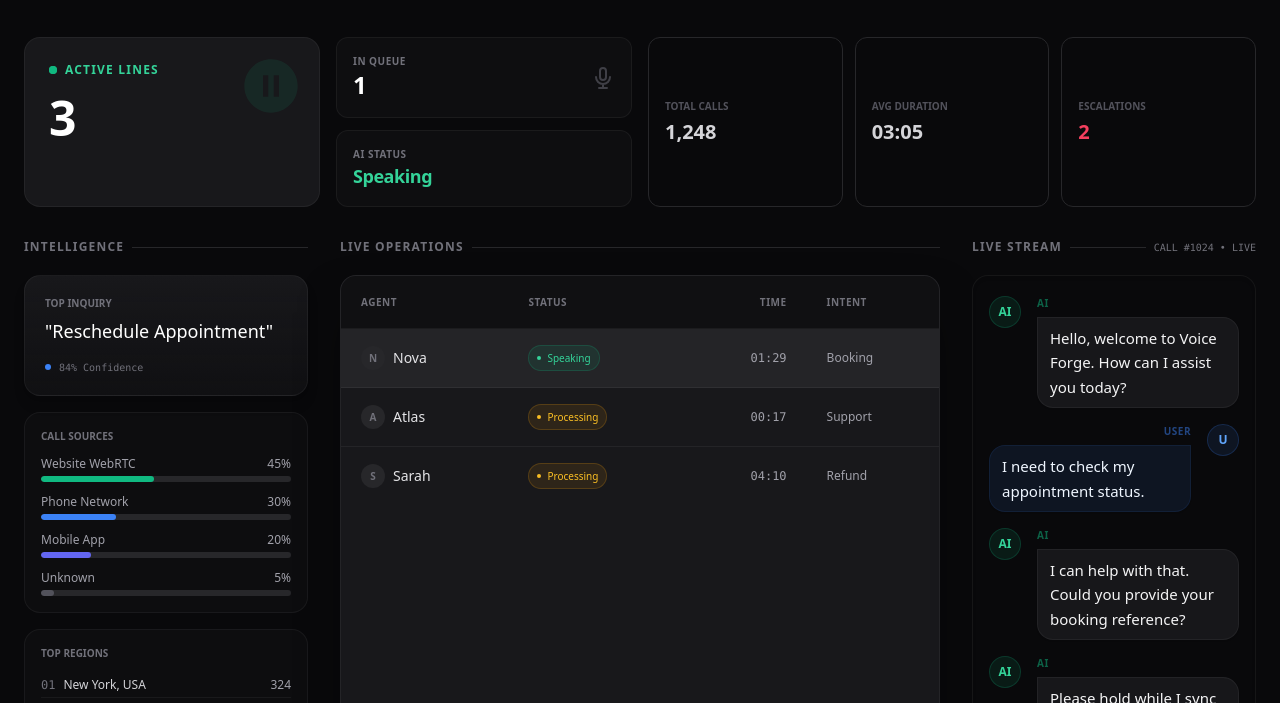
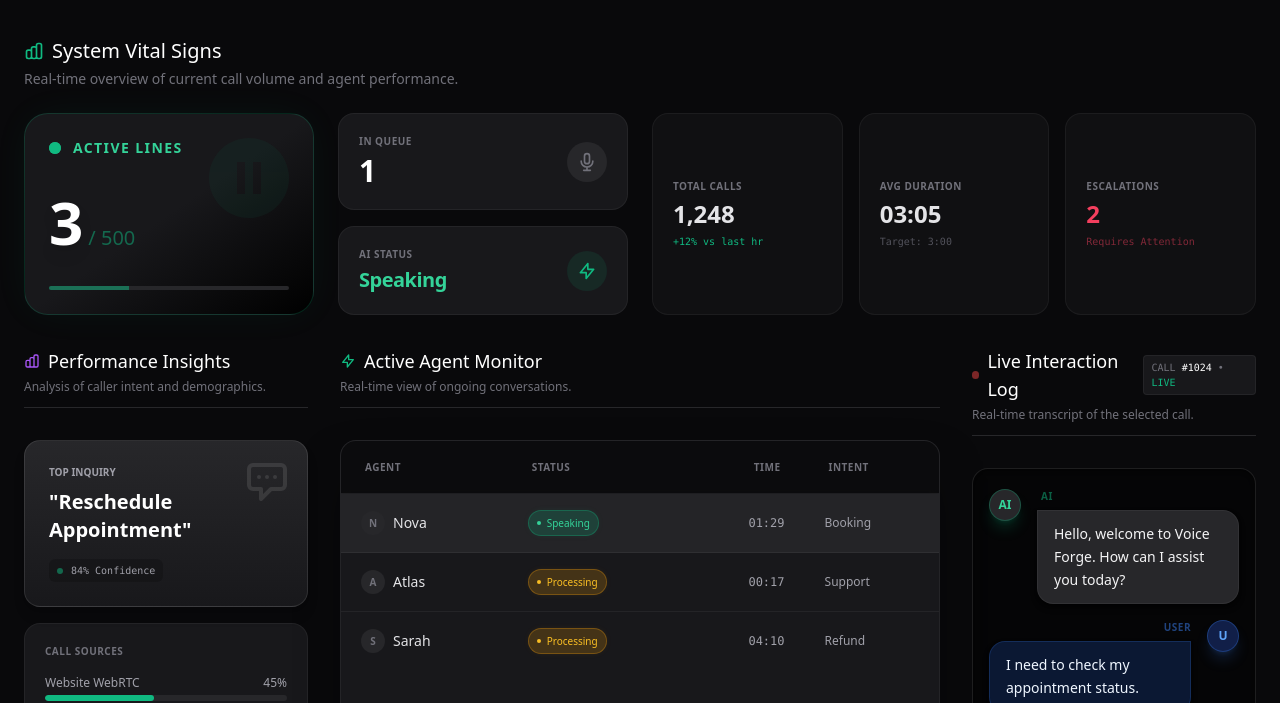
Before and after one commit to prashikubale/Voice-forged, a website built with Vite: page dashboard.html in a window 1280 px wide. Shown: the part 83-786 px from the top of the page. Built offline with nearby package versions, Linux system fonts and the light colour scheme.

Commit message:
Update codebase

```diff
--- a/dashboard.html
+++ b/dashboard.html
@@ -28,71 +28,113 @@
     </header>
 
     <!-- Top KPI Grid -->
-    <section class="grid grid-cols-1 md:grid-cols-12 gap-4 px-4 lg:px-6 mb-8">
+    <section class="grid grid-cols-1 gap-6 px-4 lg:px-6 mb-8">
+      <div class="flex flex-col gap-1">
+        <h2 class="text-xl font-medium text-white flex items-center gap-2">
+          <svg class="w-5 h-5 text-emerald-500" fill="none" stroke="currentColor" viewBox="0 0 24 24">
+            <path stroke-linecap="round" stroke-linejoin="round" stroke-width="2"
+              d="M9 19v-6a2 2 0 00-2-2H5a2 2 0 00-2 2v6a2 2 0 002 2h2a2 2 0 002-2zm0 0V9a2 2 0 012-2h2a2 2 0 012 2v10m-6 0a2 2 0 002 2h2a2 2 0 002-2m0 0V5a2 2 0 012-2h2a2 2 0 012 2v14a2 2 0 01-2 2h-2a2 2 0 01-2-2z">
+            </path>
+          </svg>
+          System Vital Signs
+        </h2>
+        <p class="text-sm text-zinc-500">Real-time overview of current call volume and agent performance.</p>
+      </div>
+
+      <div class="grid grid-cols-1 md:grid-cols-12 gap-6">
 
         <!-- Primary Live Ops (Prominent) -->
         <div
-        class="md:col-span-4 lg:col-span-3 bg-zinc-900 border border-white/5 p-6 rounded-2xl relative overflow-hidden group hover:border-white/10 transition-colors">
-        <div class="absolute top-0 right-0 p-4 opacity-10 group-hover:opacity-20 transition-opacity">
-          <svg class="w-16 h-16 text-emerald-500" fill="currentColor" viewBox="0 0 24 24">
-            <path d="M12 2C6.48 2 2 6.48 2 12s4.48 10 10 10 10-4.48 10-10S17.52 2 12 2zm-1 14H9V8h2v8zm4 0h-2V8h2v8z" />
+          class="md:col-span-12 lg:col-span-3 bg-gradient-to-br from-zinc-900 via-zinc-900 to-black border border-emerald-500/20 p-6 rounded-3xl relative overflow-hidden group hover:border-emerald-500/40 transition-all shadow-[0_0_40px_-10px_rgba(16,185,129,0.1)]">
+          <div
+            class="absolute top-0 right-0 p-4 opacity-5 group-hover:opacity-10 transition-opacity transform group-hover:scale-110 duration-700">
+            <svg class="w-24 h-24 text-emerald-500" fill="currentColor" viewBox="0 0 24 24">
+              <path
+                d="M12 2C6.48 2 2 6.48 2 12s4.48 10 10 10 10-4.48 10-10S17.52 2 12 2zm-1 14H9V8h2v8zm4 0h-2V8h2v8z" />
             </svg>
           </div>
-        <div class="flex flex-col gap-1 relative z-10">
-          <div class="flex items-center gap-2 mb-3">
-            <span class="relative flex h-2 w-2">
+          <div class="flex flex-col h-full justify-between relative z-10">
+            <div class="flex items-center gap-3 mb-4">
+              <span class="relative flex h-3 w-3">
                 <span
                   class="animate-ping absolute inline-flex h-full w-full rounded-full bg-emerald-400 opacity-75"></span>
-              <span class="relative inline-flex rounded-full h-2 w-2 bg-emerald-500"></span>
+                <span class="relative inline-flex rounded-full h-3 w-3 bg-emerald-500 box-shadow-glow"></span>
               </span>
-            <span class="text-xs font-bold text-emerald-400 uppercase tracking-widest">Active Lines</span>
+              <span class="text-sm font-bold text-emerald-400 uppercase tracking-widest text-shadow-sm">Active
+                Lines</span>
             </div>
             <div class="flex items-baseline gap-2">
-            <span class="text-5xl font-bold text-white tracking-tighter" id="stat-active-calls">--</span>
+              <span class="text-6xl font-black text-white tracking-tighter drop-shadow-lg"
+                id="stat-active-calls">--</span>
+              <span class="text-emerald-500/50 text-xl font-medium">/ 500</span>
+            </div>
+            <div class="mt-4 h-1 w-full bg-zinc-800 rounded-full overflow-hidden">
+              <div class="h-full bg-emerald-500 w-1/3 animate-pulse"></div>
             </div>
           </div>
         </div>
 
         <!-- Secondary Live Stats -->
-      <div class="md:col-span-4 lg:col-span-3 flex flex-col gap-3">
+        <div class="md:col-span-6 lg:col-span-3 flex flex-col gap-4">
           <!-- Queue -->
-        <div class="flex-1 bg-zinc-900/40 border border-white/5 p-4 rounded-xl flex items-center justify-between">
-          <div class="flex flex-col">
-            <span class="text-zinc-500 text-[10px] uppercase font-bold tracking-wider">In Queue</span>
-            <span class="text-2xl font-bold text-white tracking-tight" id="stat-queue">--</span>
+          <div
+            class="flex-1 bg-zinc-900 border border-white/5 p-5 rounded-2xl flex items-center justify-between hover:border-white/10 transition-colors group">
+            <div class="flex flex-col gap-1">
+              <span
+                class="text-zinc-500 text-[10px] uppercase font-bold tracking-wider group-hover:text-zinc-400 transition-colors">In
+                Queue</span>
+              <span class="text-3xl font-bold text-white tracking-tight" id="stat-queue">--</span>
             </div>
-          <!-- Simple Icon -->
-          <div class="text-zinc-700"><svg class="w-6 h-6" fill="none" stroke="currentColor" viewBox="0 0 24 24">
+            <div
+              class="h-10 w-10 rounded-full bg-zinc-800 flex items-center justify-center text-zinc-500 group-hover:bg-zinc-700 group-hover:text-zinc-300 transition-all">
+              <svg class="w-5 h-5" fill="none" stroke="currentColor" viewBox="0 0 24 24">
                 <path stroke-linecap="round" stroke-linejoin="round" stroke-width="2"
                   d="M19 11a7 7 0 01-7 7m0 0a7 7 0 01-7-7m7 7v4m0 0H8m4 0h4m-4-8a3 3 0 01-3-3V5a3 3 0 116 0v6a3 3 0 01-3 3z">
                 </path>
-            </svg></div>
+              </svg>
+            </div>
           </div>
           <!-- Status -->
-        <div class="flex-1 bg-zinc-900/40 border border-white/5 p-4 rounded-xl flex items-center justify-between">
-          <div class="flex flex-col">
-            <span class="text-zinc-500 text-[10px] uppercase font-bold tracking-wider">AI Status</span>
-            <span class="text-lg font-bold text-emerald-400 tracking-tight" id="stat-ai-status">--</span>
+          <div
+            class="flex-1 bg-zinc-900 border border-white/5 p-5 rounded-2xl flex items-center justify-between hover:border-white/10 transition-colors group">
+            <div class="flex flex-col gap-1">
+              <span
+                class="text-zinc-500 text-[10px] uppercase font-bold tracking-wider group-hover:text-zinc-400 transition-colors">AI
+                Status</span>
+              <span class="text-xl font-bold text-emerald-400 tracking-tight" id="stat-ai-status">--</span>
+            </div>
+            <div class="h-10 w-10 rounded-full bg-emerald-500/10 flex items-center justify-center text-emerald-500">
+              <svg class="w-5 h-5" fill="none" stroke="currentColor" viewBox="0 0 24 24">
+                <path stroke-linecap="round" stroke-linejoin="round" stroke-width="2" d="M13 10V3L4 14h7v7l9-11h-7z">
+                </path>
+              </svg>
             </div>
           </div>
         </div>
 
         <!-- Aggregate Metrics (Subtle) -->
-      <div class="md:col-span-4 lg:col-span-6 grid grid-cols-3 gap-3">
+        <div class="md:col-span-6 lg:col-span-6 grid grid-cols-3 gap-4">
           <div
-          class="bg-zinc-950 border border-zinc-800 p-4 rounded-xl flex flex-col justify-center hover:bg-zinc-900/30 transition-colors">
-          <span class="text-zinc-600 text-[10px] uppercase font-bold mb-1">Total Calls</span>
-          <span class="text-xl font-bold text-zinc-300" id="stat-total-calls">0</span>
+            class="bg-zinc-900/50 border border-white/5 p-5 rounded-2xl flex flex-col justify-center gap-1 hover:bg-zinc-900 hover:border-white/10 transition-all duration-300 group">
+            <span class="text-zinc-500 text-[10px] uppercase font-bold tracking-wider group-hover:text-zinc-400">Total
+              Calls</span>
+            <span class="text-2xl font-bold text-zinc-200 group-hover:text-white" id="stat-total-calls">0</span>
+            <div class="text-[10px] text-emerald-500 font-mono">+12% vs last hr</div>
           </div>
           <div
-          class="bg-zinc-950 border border-zinc-800 p-4 rounded-xl flex flex-col justify-center hover:bg-zinc-900/30 transition-colors">
-          <span class="text-zinc-600 text-[10px] uppercase font-bold mb-1">Avg Duration</span>
-          <span class="text-xl font-bold text-zinc-300" id="stat-avg-duration">0:00</span>
+            class="bg-zinc-900/50 border border-white/5 p-5 rounded-2xl flex flex-col justify-center gap-1 hover:bg-zinc-900 hover:border-white/10 transition-all duration-300 group">
+            <span class="text-zinc-500 text-[10px] uppercase font-bold tracking-wider group-hover:text-zinc-400">Avg
+              Duration</span>
+            <span class="text-2xl font-bold text-zinc-200 group-hover:text-white" id="stat-avg-duration">0:00</span>
+            <div class="text-[10px] text-zinc-600 font-mono">Target: 3:00</div>
           </div>
           <div
-          class="bg-zinc-950 border border-zinc-800 p-4 rounded-xl flex flex-col justify-center hover:bg-zinc-900/30 transition-colors">
-          <span class="text-zinc-600 text-[10px] uppercase font-bold mb-1">Escalations</span>
-          <span class="text-xl font-bold text-rose-500" id="stat-escalations">--</span>
+            class="bg-zinc-900/50 border border-white/5 p-5 rounded-2xl flex flex-col justify-center gap-1 hover:bg-zinc-900 hover:border-white/10 transition-all duration-300 group">
+            <span
+              class="text-zinc-500 text-[10px] uppercase font-bold tracking-wider group-hover:text-zinc-400">Escalations</span>
+            <span class="text-2xl font-bold text-rose-500" id="stat-escalations">--</span>
+            <div class="text-[10px] text-rose-500/50 font-mono">Requires Attention</div>
+          </div>
         </div>
       </div>
     </section>
@@ -104,34 +146,51 @@
       <div class="lg:col-span-3 flex flex-col gap-6 order-2 lg:order-1">
 
         <div class="flex flex-col gap-4">
-          <div class="flex items-center gap-2 mb-1">
-            <h3 class="text-xs font-bold text-zinc-500 uppercase tracking-widest">Intelligence</h3>
-            <div class="h-px bg-zinc-800 flex-1"></div>
+          <div class="flex flex-col gap-1 mb-4">
+            <h3 class="text-lg font-medium text-white flex items-center gap-2">
+              <svg class="w-4 h-4 text-purple-500" fill="none" stroke="currentColor" viewBox="0 0 24 24">
+                <path stroke-linecap="round" stroke-linejoin="round" stroke-width="2"
+                  d="M9 19v-6a2 2 0 00-2-2H5a2 2 0 00-2 2v6a2 2 0 002 2h2a2 2 0 002-2zm0 0V9a2 2 0 012-2h2a2 2 0 012 2v10m-6 0a2 2 0 002 2h2a2 2 0 002-2m0 0V5a2 2 0 012-2h2a2 2 0 012 2v14a2 2 0 01-2 2h-2a2 2 0 01-2-2z">
+                </path>
+              </svg>
+              Performance Insights
+            </h3>
+            <p class="text-xs text-zinc-500">Analysis of caller intent and demographics.</p>
+            <div class="h-px bg-zinc-800 w-full mt-2"></div>
           </div>
 
           <!-- Most Asked Card -->
-          <div class="bg-gradient-to-b from-zinc-900 to-zinc-900/50 border border-white/5 rounded-2xl p-5 shadow-lg">
-            <div class="text-zinc-500 text-[10px] font-bold uppercase mb-2">Top Inquiry</div>
-            <p class="text-lg font-medium text-white leading-snug" id="stat-most-asked">Loading...</p>
-            <div class="mt-4 flex items-center gap-2 text-[10px] text-zinc-500 font-mono">
-              <span class="w-1.5 h-1.5 bg-blue-500 rounded-full"></span> 84% Confidence
+          <div
+            class="bg-gradient-to-b from-zinc-800 to-zinc-900 border border-white/10 rounded-2xl p-6 shadow-lg relative overflow-hidden group">
+            <div class="absolute top-0 right-0 p-4 opacity-10 group-hover:opacity-20 transition-opacity">
+              <svg class="w-12 h-12 text-white" fill="none" stroke="currentColor" viewBox="0 0 24 24">
+                <path stroke-linecap="round" stroke-linejoin="round" stroke-width="2"
+                  d="M8 10h.01M12 10h.01M16 10h.01M9 16H5a2 2 0 01-2-2V6a2 2 0 012-2h14a2 2 0 012 2v8a2 2 0 01-2 2h-5l-5 5v-5z">
+                </path>
+              </svg>
+            </div>
+            <div class="text-zinc-400 text-[10px] font-bold uppercase mb-2">Top Inquiry</div>
+            <p class="text-xl font-bold text-white leading-snug relative z-10" id="stat-most-asked">Loading...</p>
+            <div
+              class="mt-4 flex items-center gap-2 text-[10px] text-zinc-400 font-mono bg-black/20 inline-flex px-2 py-1 rounded-md">
+              <span class="w-1.5 h-1.5 bg-emerald-500 rounded-full animate-pulse"></span> 84% Confidence
             </div>
           </div>
 
           <!-- Quality & Sources -->
           <div class="space-y-4">
-            <div class="bg-zinc-900/30 border border-white/5 rounded-2xl p-4">
-              <div class="flex justify-between items-center mb-3">
-                <span class="text-zinc-500 text-[10px] font-bold uppercase">Call Sources</span>
+            <div class="bg-zinc-900 border border-white/5 rounded-2xl p-5 hover:border-white/10 transition-colors">
+              <div class="flex justify-between items-center mb-4">
+                <span class="text-zinc-500 text-[10px] font-bold uppercase tracking-wider">Call Sources</span>
               </div>
-              <div id="analytics-sources" class="space-y-3"></div>
+              <div id="analytics-sources" class="space-y-4"></div>
             </div>
 
-            <div class="bg-zinc-900/30 border border-white/5 rounded-2xl p-4">
-              <div class="flex justify-between items-center mb-3">
-                <span class="text-zinc-500 text-[10px] font-bold uppercase">Top Regions</span>
+            <div class="bg-zinc-900 border border-white/5 rounded-2xl p-5 hover:border-white/10 transition-colors">
+              <div class="flex justify-between items-center mb-4">
+                <span class="text-zinc-500 text-[10px] font-bold uppercase tracking-wider">Top Regions</span>
               </div>
-              <div id="analytics-geo" class="space-y-1"></div>
+              <div id="analytics-geo" class="space-y-2"></div>
             </div>
           </div>
         </div>
@@ -140,22 +199,30 @@
 
       <!-- CENTER: Live Call List (Col 5) -->
       <div class="lg:col-span-6 flex flex-col gap-4 order-1 lg:order-2 h-full">
-        <div class="flex items-center gap-2 mb-1">
-          <h3 class="text-xs font-bold text-zinc-500 uppercase tracking-widest">Live Operations</h3>
-          <div class="h-px bg-zinc-800 flex-1"></div>
+        <div class="flex flex-col gap-1 mb-4">
+          <h3 class="text-lg font-medium text-white flex items-center gap-2">
+            <svg class="w-4 h-4 text-emerald-500" fill="none" stroke="currentColor" viewBox="0 0 24 24">
+              <path stroke-linecap="round" stroke-linejoin="round" stroke-width="2" d="M13 10V3L4 14h7v7l9-11h-7z">
+              </path>
+            </svg>
+            Active Agent Monitor
+          </h3>
+          <p class="text-xs text-zinc-500">Real-time view of ongoing conversations.</p>
+          <div class="h-px bg-zinc-800 w-full mt-2"></div>
         </div>
 
         <!-- Calls List -->
-        <div class="bg-zinc-900 border border-white/5 rounded-2xl overflow-hidden flex-1 shadow-2xl shadow-black/50">
+        <div
+          class="bg-zinc-900 border border-white/5 rounded-2xl overflow-hidden flex-1 shadow-2xl shadow-black/50 flex flex-col">
           <div class="overflow-x-auto">
             <table class="w-full text-left text-sm text-zinc-400">
               <thead
-                class="bg-zinc-950/50 text-zinc-500 uppercase text-[10px] tracking-wider font-bold border-b border-white/5">
+                class="bg-zinc-950/80 text-zinc-500 uppercase text-[10px] tracking-wider font-bold border-b border-white/5 backdrop-blur-sm">
                 <tr>
-                  <th class="px-5 py-4">Agent</th>
-                  <th class="px-5 py-4">Status</th>
-                  <th class="px-5 py-4 text-right">Time</th>
-                  <th class="px-5 py-4 hidden sm:table-cell">Intent</th>
+                  <th class="px-6 py-4">Agent</th>
+                  <th class="px-6 py-4">Status</th>
+                  <th class="px-6 py-4 text-right">Time</th>
+                  <th class="px-6 py-4 hidden sm:table-cell">Intent</th>
                 </tr>
               </thead>
               <tbody id="calls-table-body" class="divide-y divide-white/5">
@@ -169,13 +236,15 @@
 
         <!-- Outcomes Bar -->
         <div class="grid grid-cols-2 gap-4">
-          <div class="bg-zinc-900/30 border border-white/5 rounded-xl p-4" id="analytics-outcomes">
+          <div class="bg-zinc-900 border border-white/5 rounded-2xl p-5" id="analytics-outcomes">
             <!-- Outcome pills -->
           </div>
-          <div class="bg-zinc-900/30 border border-white/5 rounded-xl p-4 flex items-center justify-between">
-            <div class="text-zinc-500 text-[10px] font-bold uppercase">System Health</div>
+          <div class="bg-zinc-900 border border-white/5 rounded-2xl p-5 flex items-center justify-between group">
+            <div class="text-zinc-500 text-[10px] font-bold uppercase tracking-wider">System Health</div>
             <div class="flex items-center gap-2">
-              <span class="text-lg font-bold text-emerald-400" id="stat-quality-score">Good</span>
+              <span class="text-lg font-bold text-emerald-400 group-hover:scale-110 transition-transform"
+                id="stat-quality-score">Good</span>
+              <div class="h-2 w-2 rounded-full bg-emerald-500 animate-pulse"></div>
             </div>
           </div>
         </div>
@@ -183,14 +252,20 @@
 
       <!-- RIGHT: Transcript (Col 4) -->
       <div class="lg:col-span-3 flex flex-col gap-4 order-3 h-full">
-        <div class="flex items-center gap-2 mb-1">
-          <h3 class="text-xs font-bold text-zinc-500 uppercase tracking-widest">Live Stream</h3>
-          <div class="h-px bg-zinc-800 flex-1"></div>
-          <span class="text-[10px] text-zinc-500 font-mono" id="transcript-target">CONNECTING...</span>
+        <div class="flex flex-col gap-1 mb-4">
+          <div class="flex items-center justify-between">
+            <h3 class="text-lg font-medium text-white flex items-center gap-2">
+              <div class="h-2 w-2 bg-red-500 rounded-full animate-pulse"></div> Live Interaction Log
+            </h3>
+            <span class="text-[10px] text-zinc-500 font-mono bg-zinc-900 px-2 py-1 rounded border border-white/5"
+              id="transcript-target">CONNECTING...</span>
+          </div>
+          <p class="text-xs text-zinc-500">Real-time transcript of the selected call.</p>
+          <div class="h-px bg-zinc-800 w-full mt-2"></div>
         </div>
 
         <div
-          class="flex-1 bg-zinc-950 border border-white/5 rounded-2xl px-4 py-5 overflow-y-auto relative flex flex-col gap-4 shadow-inner min-h-[500px]"
+          class="flex-1 bg-black/40 border border-white/10 rounded-2xl px-4 py-5 overflow-y-auto relative flex flex-col gap-4 shadow-[inset_0_2px_10px_rgba(0,0,0,0.5)] min-h-[500px]"
           id="transcript-container">
           <!-- Messages -->
           <div class="mt-auto"></div>
--- a/src/main.js
+++ b/src/main.js
@@ -80,10 +80,10 @@ const formatTime = (sec) => {
 
 const getStatusColor = (status) => {
   switch (status) {
-    case 'Listening': return 'text-blue-400 bg-blue-500/10 border-blue-500/20';
-    case 'Speaking': return 'text-emerald-400 bg-emerald-500/10 border-emerald-500/20';
-    case 'Processing': return 'text-amber-400 bg-amber-500/10 border-amber-500/20';
-    case 'Escalated': return 'text-rose-400 bg-rose-500/10 border-rose-500/20';
+    case 'Listening': return 'text-blue-400 bg-blue-500/20 border-blue-500/30 shadow-[0_0_10px_-5px_rgba(59,130,246,0.3)]';
+    case 'Speaking': return 'text-emerald-400 bg-emerald-500/20 border-emerald-500/30 shadow-[0_0_10px_-5px_rgba(16,185,129,0.3)]';
+    case 'Processing': return 'text-amber-400 bg-amber-500/20 border-amber-500/30 shadow-[0_0_10px_-5px_rgba(245,158,11,0.3)]';
+    case 'Escalated': return 'text-rose-400 bg-rose-500/20 border-rose-500/30 shadow-[0_0_10px_-5px_rgba(244,63,94,0.3)]';
     default: return 'text-zinc-400 bg-zinc-500/10 border-zinc-500/20';
   }
 };
@@ -207,7 +207,7 @@ function renderCalls() {
 function renderTranscript() {
   if (!els.containers.transcriptTarget || !els.containers.transcriptContainer) return;
 
-  els.containers.transcriptTarget.textContent = `CALL #${state.focusedCallId} • LIVE`;
+  els.containers.transcriptTarget.innerHTML = `CALL <span class="text-white">#${state.focusedCallId}</span> • <span class="text-emerald-500 animate-pulse">LIVE</span>`;
 
   const html = state.transcript.map((msg, idx) => {
     const isLast = idx === state.transcript.length - 1;
@@ -215,12 +215,12 @@ function renderTranscript() {
 
     return `
         <div class="flex gap-4 ${isLast ? 'animate-[slideUp_0.3s_ease-out]' : ''} ${isAI ? '' : 'flex-row-reverse'} group">
-            <div class="w-8 h-8 rounded-full flex items-center justify-center shrink-0 text-xs font-bold ${isAI ? 'bg-emerald-500/10 text-emerald-400 border border-emerald-500/20' : 'bg-blue-500/10 text-blue-400 border border-blue-500/20'}">
+            <div class="w-8 h-8 rounded-full flex items-center justify-center shrink-0 text-xs font-bold shadow-lg ${isAI ? 'bg-zinc-800 text-emerald-400 border border-emerald-500/30 shadow-emerald-500/20' : 'bg-blue-900/50 text-blue-400 border border-blue-500/30 shadow-blue-500/20'}">
                 ${isAI ? 'AI' : 'U'}
             </div>
             <div class="flex flex-col gap-1 max-w-[85%] ${isAI ? 'items-start' : 'items-end'}">
-                <span class="text-[10px] uppercase tracking-wider font-bold opacity-50 ${isAI ? 'text-emerald-500' : 'text-blue-500'} mb-0.5">${msg.speaker}</span>
-                <p class="text-[15px] leading-relaxed px-3 py-2 rounded-2xl ${isAI ? 'bg-zinc-800/50 text-zinc-100 rounded-tl-none border border-white/5' : 'bg-blue-500/10 text-blue-50 rounded-tr-none border border-blue-500/10'} shadow-sm">
+                <span class="text-[10px] uppercase tracking-wider font-bold opacity-50 ${isAI ? 'text-emerald-500' : 'text-blue-500'} mb-0.5 ml-1">${msg.speaker}</span>
+                <p class="text-[14px] leading-relaxed px-4 py-3 rounded-2xl ${isAI ? 'bg-zinc-800 text-zinc-100 rounded-tl-none border border-white/5 shadow-md shadow-black/50' : 'bg-blue-600/20 text-blue-50 rounded-tr-none border border-blue-500/20 shadow-md shadow-black/50'}">
                     ${msg.text}
                 </p>
             </div>
@@ -228,7 +228,7 @@ function renderTranscript() {
     `}).join('');
 
   if (els.containers.transcriptContainer.innerHTML !== html) {
-    els.containers.transcriptContainer.innerHTML = html + '<div class="h-1"></div>';
+    els.containers.transcriptContainer.innerHTML = html + '<div class="h-4"></div>';
     els.containers.transcriptContainer.scrollTop = els.containers.transcriptContainer.scrollHeight;
   }
 }
```
Lines whose indentation alone changed are shown as unchanged.
